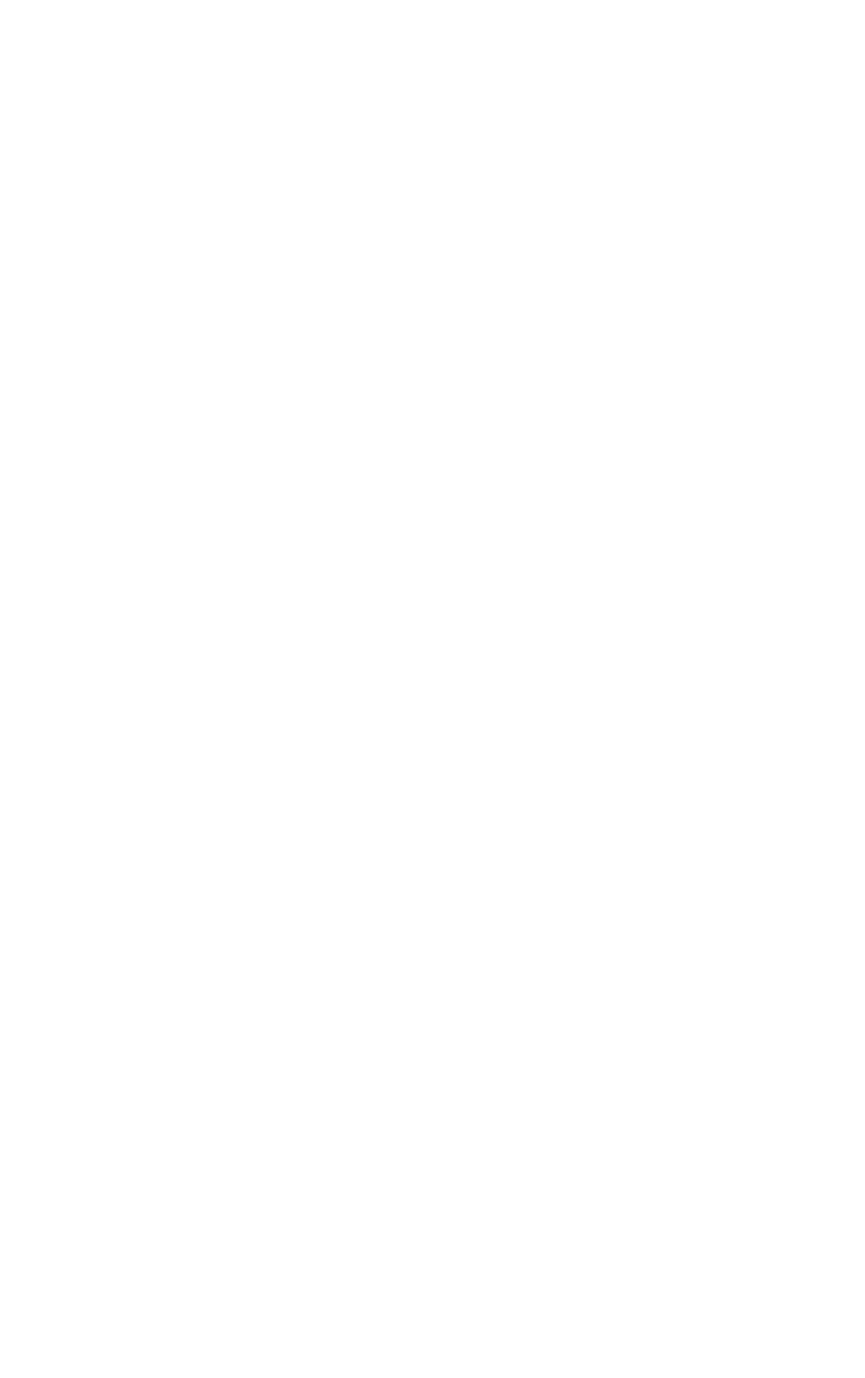
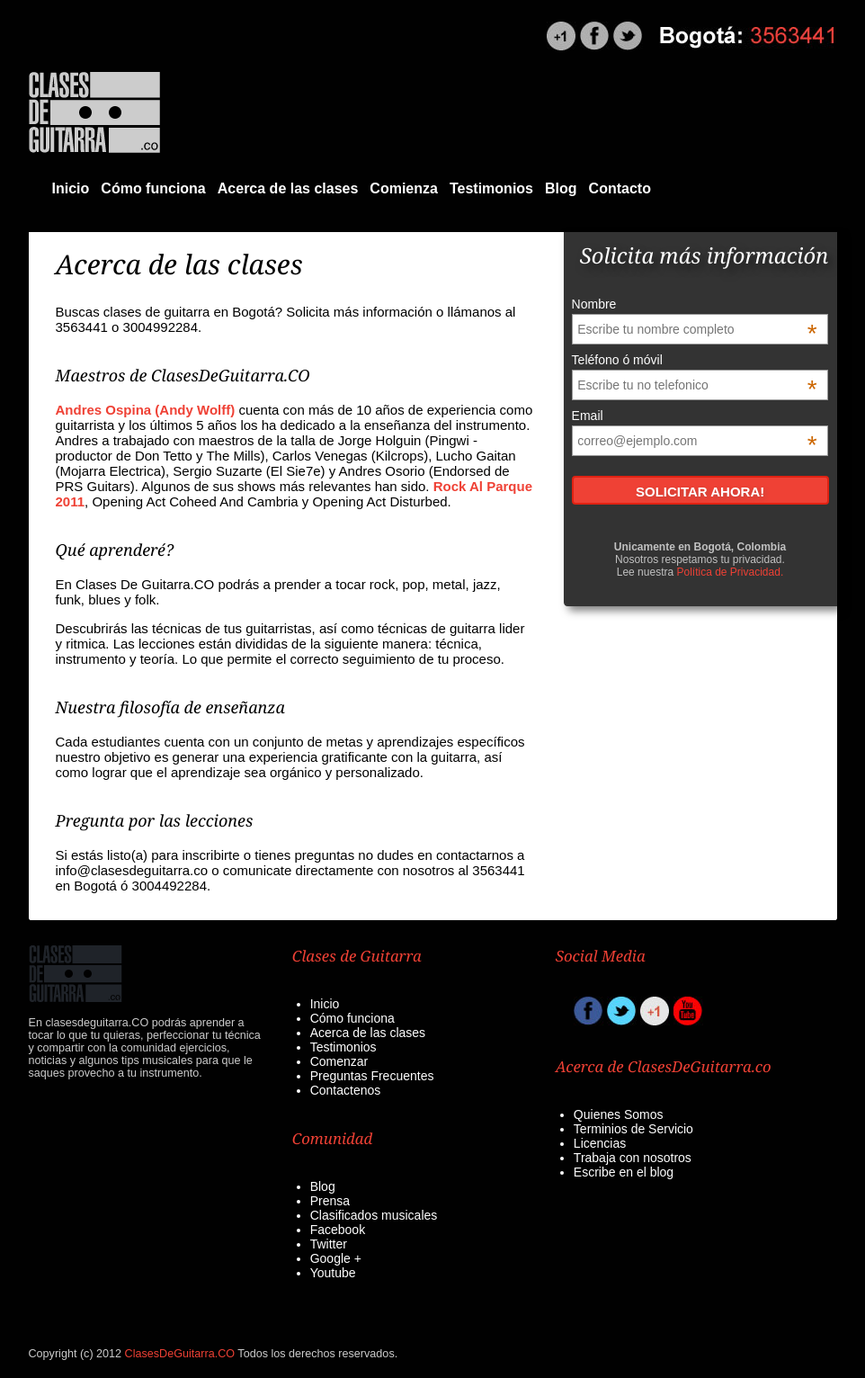
Before and after one commit to malditogenio/ClasesDeGuitarra.CO, a PHP site: page /acerca.html in a window 1280 px wide. Before the commit the part shown is empty. Shown: the whole page at 90% size, without its empty margins (159-1121 px from the left). Before the commit the page ends 800 px from the top, so only its background shows below. Run offline with PHP 8.4, Linux system fonts and the light colour scheme; some libraries are stand-ins or nearby versions.

Commit message:
50% del proyecto arriba

```diff
--- a/acerca.html
+++ b/acerca.html
@@ -0,0 +1,207 @@
+<!DOCTYPE HTML>
+<html lang="es" itemscope itemtype="http://schema.org/Blog">
+	<head>
+		<title> Acerca | Clases De Guitarra .CO</title>
+		<meta chartset="UTF-8"/>
+		<meta name="viewport" content="width=device-width,initial-scale=1">
+
+		<!-- SEO -->
+		<meta name="description" content="Cada estudiantes cuenta con un conjunto de metas específicos nuestro objetivo es generar una experiencia gratificante y personalizada con la guitarra."/>
+
+		<meta name="keywords" content="clases de guitarra Bogota, clases de guitarra personalizadas, clases de guitarra particulares,lecciones de guitarra particulares, lecciones de guitarra personalizadas,cursos guitarra, como aprender a tocar guitarra, aprender guitarra electrica, aprender guitarra acustica, curso de guitarra, aprender a tocar rock, clases de guitarra para principiantes, clases de guitarra avanzada, tecnicas de guitarra lider"/>
+
+		<meta itemprop="name" content="Clases de Guitarra">
+		<meta name="author" content="Andy Wolff">
+		<meta name="geo.region" content="CO-DC" />
+		<meta name="geo.placename" content="Bogot&aacute;" />
+		<meta name="geo.position" content="4.598056;-74.075833" />
+		<meta name="ICBM" content="4.598056, -74.075833" />
+
+		<!-- STYLES -->
+		<link rel="stylesheet" href="normalize.css"/>
+		<link rel="stylesheet" href="css/style.css"/>
+		<link rel="shortcut icon"  type="image/x-icon" href="img/favicon.ico" />
+		<!--[if lt IE 9]>
+		<script src="http://html5shim.googlecode.com/svn/trunk/html5.js"></script>
+		<![endif]-->
+
+		<!-- GOOGLE PLUS HEAD -->
+		<script type="text/javascript" src="https://apis.google.com/js/plusone.js"></script>
+
+		<!-- FACEBOOK HEAD -->
+		<div id="fb-root"></div>
+		<script>(function(d, s, id) {
+		  var js, fjs = d.getElementsByTagName(s)[0];
+		  if (d.getElementById(id)) return;
+		  js = d.createElement(s); js.id = id;
+		  js.src = "//connect.facebook.net/es_LA/all.js#xfbml=1&appId=129895123750800";
+		  fjs.parentNode.insertBefore(js, fjs);
+		}(document, 'script', 'facebook-jssdk'));</script>
+
+		<!-- Analytics -->
+		<script type="text/javascript">
+		  var _gaq = _gaq || [];
+		  _gaq.push(['_setAccount', 'UA-30234242-1']);
+		  _gaq.push(['_setDomainName', 'clasesdeguitarra.co']);
+		  _gaq.push(['_trackPageview']);
+
+		  (function() {
+		    var ga = document.createElement('script'); ga.type = 'text/javascript'; ga.async = true;
+		    ga.src = ('https:' == document.location.protocol ? 'https://ssl' : 'http://www') + '.google-analytics.com/ga.js';
+		    var s = document.getElementsByTagName('script')[0]; s.parentNode.insertBefore(ga, s);
+		  })();
+		</script>
+		</head>
+
+<body>
+	<section id="principal">
+		<header>
+				<div id="socialhead">
+						<ul>
+							<a href="https://plus.google.com/103284367295065534297/" rel="nofollow"><li id="socialhead1"></li></a>
+							<a href="http://facebook.com/clasesdeguitarra.co/" rel="nofollow"><li id="socialhead2"></li></a>
+							<a href="http://twitter.com/clasesdeguitarraCO/" rel="nofollow"><li id="socialhead3"></li></a>
+							<a href="contacto.html/" rel="nofollow"><li id="socialhead4"></li></a>
+						</ul>
+				</div>
+
+				<div id="headmain">
+						<div id="logo"><a href="http://clasesdeguitarra.co/"><img src="img/clasesdeguitarra.png"width="146px" height="90px" alt="clases de guitarra"/></a></div>
+
+						<aside id="bannerhead">
+
+						</aside>
+
+					<nav>
+						<ul>
+							<li><div class="fb-like" data-href="http://facebook.com/clasesdeguitarra.co" data-send="false" data-layout="button_count" data-width="100%" data-show-faces="false" data-font="arial"></div></li>
+							<li><g:plusone  href="http://www.clasesdeguitarra.co/" size="medium"></g:plusone></li>
+							<li><a href="index.html">Inicio</a></li>
+							<li><a href="comofuncionanlasclasesdeguitarra.html">C&oacutemo funciona</a></li>
+							<li><a href="acerca.html">Acerca de las clases</a></li>
+							<li><a href="comenzarclasesdeguitarra.html">Comienza</a></li>
+							<li><a href="testimonios.html">Testimonios</a></li>
+							<li><a href="http://blog.clasesdeguitarra.co/">Blog</a></li>
+							<li><a href="contacto.html">Contacto</a></li>
+						</ul>
+					</nav>
+				</div>
+		</header>
+
+
+			<section id="contenedorprincipal">
+					<section id="contenedorsecundario">
+						<section id="contendorpropuesta">
+							<article id="post">
+								<h1>Acerca de las clases</h1>
+								<p>Buscas clases de guitarra en Bogot&aacute? Solicita m&aacutes informaci&oacuten o ll&aacutemanos al 3563441 o 3004992284.</p>
+
+								<h2>Maestros de ClasesDeGuitarra.CO</h2>
+								<p><a href="http://andywolff.net">Andres Ospina (Andy Wolff)</a> cuenta con m&aacutes de 10 a&ntilde;os de experiencia como guitarrista y los &uacuteltimos 5 a&ntilde;os los ha dedicado a la ense&ntilde;anza del instrumento. Andres a trabajado con maestros de la talla de Jorge Holguin (Pingwi - productor de Don Tetto y The Mills), Carlos Venegas (Kilcrops), Lucho Gaitan (Mojarra Electrica), Sergio Suzarte (El Sie7e) y Andres Osorio (Endorsed de PRS Guitars). Algunos de sus shows m&aacutes relevantes han sido. <a href="http://www.rockalparque.gov.co/stayway/index.php" rel="nofollow">Rock Al Parque 2011</a>, Opening Act Coheed And Cambria y Opening Act Disturbed.</p>
+
+								<h2>Qu&eacute aprender&eacute?</h2>
+
+								<p>En Clases De Guitarra.CO podr&aacutes a prender a tocar rock, pop, metal, jazz, funk, blues y folk.</p>
+
+								<p>Descubrir&aacutes las t&eacutecnicas de tus guitarristas, as&iacute como t&eacutecnicas de guitarra lider y ritmica. Las lecciones est&aacuten divididas de la siguiente manera: t&eacutecnica, instrumento y teor&iacutea. Lo que permite el correcto seguimiento de tu proceso.</p>
+
+								<h2>Nuestra filosof&iacutea de ense&ntilde;anza</h2>
+
+								<p>Cada estudiantes cuenta con un conjunto de metas y aprendizajes espec&iacuteficos nuestro objetivo es generar una experiencia gratificante con la guitarra, as&iacute como lograr que el aprendizaje sea org&aacutenico y personalizado.</p>
+
+								<h2>Pregunta por las lecciones</h2>
+
+								<p>Si est&aacutes listo(a) para inscribirte o tienes preguntas no dudes en contactarnos a info@clasesdeguitarra.co o comunicate directamente con nosotros al 3563441 en Bogot&aacute &oacute 3004492284.</p>
+
+							</article>
+						</section>
+
+						<aside id="formulario">
+							<!-- Begin MailChimp Signup Form -->
+							<link href="css/style.css" rel="stylesheet" type="text/css">
+							<div id="mc_embed_signup">
+							<form action="http://andresospina.us2.list-manage1.com/subscribe/post?u=e78c569d92057db8ce6063fdf&amp;id=d00f2d5ef7" method="post" id="mc-embedded-subscribe-form" name="mc-embedded-subscribe-form" class="validate" target="_blank">
+								<h2>Solicita m&aacutes informaci&oacuten</h2>
+							<div class="mc-field-group">
+								<label for="mce-FNAME">Nombre <span class="asterisk">*</span></label>
+								<input type="text" value="" name="FNAME" class="" id="mce-FNAME" placeholder="Escribe tu nombre completo" required="required">
+							</div>
+							<div class="mc-field-group">
+								<label for="mce-PHONE">Tel&eacutefono &oacute m&oacutevil<span class="asterisk">*</span></label>
+								<input type="text" value="" name="PHONE" class="" id="mce-PHONE" placeholder="Escribe tu no telefonico" required="required">
+							</div>
+							<div class="mc-field-group">
+								<label for="mce-EMAIL">Email<span class="asterisk">*</span>
+							</label>
+								<input type="email" value="" name="EMAIL"  placeholder="correo@ejemplo.com" class="required email" id="mce-EMAIL" required="required">
+							</div>
+								<div id="mce-responses" class="clear">
+									<div class="response" id="mce-error-response" style="display:none"></div>
+									<div class="response" id="mce-success-response" style="display:none"></div>
+								</div>	<div class="clear"><input type="submit" value="SOLICITAR AHORA!" name="subscribe" id="mc-embedded-subscribe" class="button"></div>
+							</form>
+							</div>
+							<!--End mc_embed_signup-->
+
+							<p id="privacidad"><b>Unicamente en Bogot&aacute, Colombia</b><br/>Nosotros respetamos tu privacidad.<br/> Lee nuestra <a class="rojo" href="#">Pol&iacutetica de Privacidad.</a></p>
+						</aside>
+					</section>
+
+
+			</section>
+
+			<footer>
+				<article>
+						<a alt="comenzar clases de guitarra"href="http://clasesdeguitarra.co/"><img src="img/logoclasesdeguitarrafoot.png" alt="ClasesDeGuitarra.CO"/></a>
+
+					<p>En clasesdeguitarra.CO podr&aacutes aprender a tocar lo que tu quieras, perfeccionar tu t&eacutecnica y compartir con la comunidad ejercicios, noticias y algunos tips musicales para que le saques provecho a tu instrumento.</p>
+				</article>
+
+
+				<article>
+					<h4>Clases de Guitarra</h4>
+						<ul>
+							<li><a href="index.html">Inicio</a></li>
+							<li><a href="comofuncionanlasclasesdeguitarra.html">C&oacutemo funciona</a></li>
+							<li><a href="acerca.html">Acerca de las clases</a></li>
+							<li><a href="testimonios.html">Testimonios</a></li>
+							<li><a href="comenzarclasesdeguitarra">Comenzar</a></li>
+							<li><a href="preguntasfrecuentes.html" rel="nofollow">Preguntas Frecuentes</a></li>
+							<li><a href="contacto.html">Contactenos</a></li>
+						</ul>
+
+					<h4>Comunidad</h4>
+					<!--crear las cuentas sociales de Twitter y de Youtube-->
+						<ul>
+							<li><a href="http://blog.clasesdeguitarra.co/">Blog</a></li>
+							<li><a href="http://prensa.clasesdeguitarra.co/">Prensa</a></li>
+							<li><a href="http://audiociona.me/">Clasificados musicales</a></li>
+							<li><a href="http://facebook.com/clasesdeguitarra.co/">Facebook</a></li>
+							<li><a href="http://twitter.com/clasesdeguitarraCO/" rel="nofollow">Twitter</a></li>
+							<li><a href="https://plus.google.com/103284367295065534297/" rel="nofollow">Google +</a></li>
+							<li><a href="http://youtube.com/clasesdeguitarraCO/" rel="nofollow">Youtube</a></li>
+						</ul>
+				</article>
+				<article>
+					<h4>Social Media</h4>
+						<ul>
+							<a href="http://facebook.com/clasesdeguitarra.co/" rel="nofollow"><li id="social1"></li></a>
+							<a href="http://twitter.com/clasesdeguitarraCO/" rel="nofollow"><li id="social2"></li></a>
+							<a href="https://plus.google.com/103284367295065534297/" rel="nofollow"><li id="social3"></li></a>
+							<a href="http://youtube.com/clasesdeguitarraCO/" rel="nofollow"><li id="social4"></li></a>
+						</ul>
+
+					<h4>Acerca de ClasesDeGuitarra.co</h4>
+						<ul>
+							<li><a href="#">Quienes Somos</a></li>
+							<li><a href="#">Terminios de Servicio</a></li>
+							<li><a href="licencias.html" rel="nofollow">Licencias</a></li>
+							<li><a href="#">Trabaja con nosotros</a></li>
+							<li><a href="#">Escribe en el blog</a></li>
+						</ul>
+				</article>
+				<p>Copyright (c) 2012 <a class="linkrojo" href="http://clasesdeguitarra.co/"> ClasesDeGuitarra.CO</a> Todos los derechos reservados.</p>
+			</footer>
+		</section>
+	</body>
+</html>
--- a/css/style.css
+++ b/css/style.css
@@ -190,7 +190,7 @@ nav ul li a:hover{
 #contenedorsecundario {
 	display: inline-block;
 	width:899px;
-	padding:0;
+	padding:0 0 0 0 ;
 	vertical-align: top;
 }
 
@@ -315,14 +315,28 @@ nav ul li a:hover{
 }
 
 #post{
+	font-size:15px;
 	margin: 1em 2em;
 	display: inline-block;
 }
 
-#post h1{
-	padding-bottom: 1em;
+#post a{
+	color:#EF4135;
+	font-weight:bold;
 }
 
+#post h1{
+	padding-bottom: 0.8em;
+}
+
+#post h2{
+	color:#000;
+	padding: 1em 0 1em 0;
+	font-family: Georgia;
+	font-size:18px;
+	font-style: italic;
+	font-weight:lighter;
+}
 #post p{
 	padding-bottom: 1em;
 }
```
Also changed, not shown: comofuncionanlasclasesdeguitarra.html (+14 -15 lines), index.html (+10 -10 lines).
